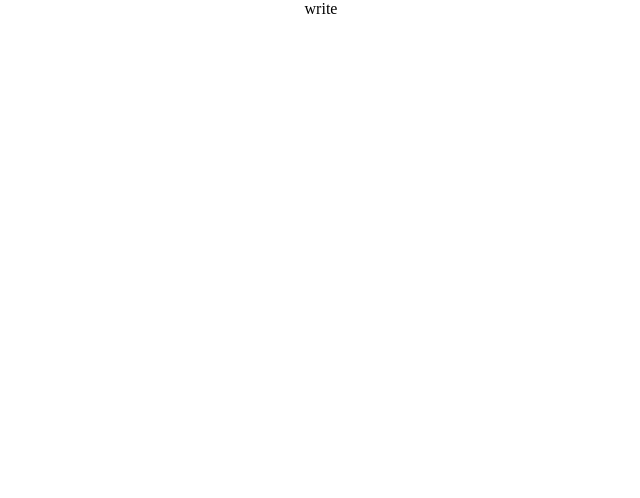
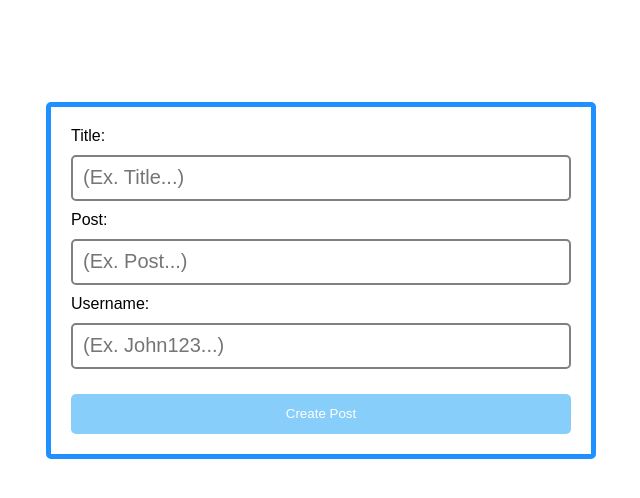
Before and after one commit to usernamebuzz/Express.js_practice, a Next.js app in the folder client/: page /write in a window 1280 px wide. Shown: the top 498 px of the page, without its empty margins (319-959 px from the left). Built offline with nearby package versions, Linux system fonts and the light colour scheme.

Commit message:
Feat: Create post

```diff
--- a/client/package.json
+++ b/client/package.json
@@ -12,9 +12,12 @@
     "@tanstack/react-query": "^4.36.1",
     "@tanstack/react-query-devtools": "^4.36.1",
     "axios": "^1.5.1",
+    "formik": "^2.4.5",
     "next": "13.5.4",
     "react": "^18",
-    "react-dom": "^18"
+    "react-dom": "^18",
+    "uuid": "^9.0.1",
+    "yup": "^1.3.2"
   },
   "devDependencies": {
     "eslint": "^8",
--- a/client/src/app/write/page.js
+++ b/client/src/app/write/page.js
@@ -1,7 +1,83 @@
-import React from 'react';
+'use client';
+import { Formik, Form, Field, ErrorMessage } from 'formik';
+import * as Yup from 'yup';
+import { useMutation } from '@tanstack/react-query';
+import axios from 'axios';
+import styles from './page.module.css';
 
-function write() {
-  return <div>write</div>;
+function Write() {
+  const initialValues = {
+    title: '',
+    postText: '',
+    username: '',
+  };
+
+  const validationSchema = Yup.object().shape({
+    title: Yup.string().required('You must input a Title!'),
+    postText: Yup.string().required('Post Text is required'),
+    username: Yup.string().min(3).max(15).required('Username is required'),
+  });
+
+  const createPost = async (data) => {
+    try {
+      const response = await axios.post('http://localhost:3001/posts', data);
+      // Handle response data or actions here
+      console.log('Post created:', response.data);
+    } catch (error) {
+      // Handle errors here
+      console.error('Error creating post:', error);
+    }
+  };
+
+  const { mutate, isLoading, isError, isSuccess } = useMutation(createPost);
+
+  const handleAddPost = (data) => {
+    // Trigger the mutation
+    mutate(data);
+  };
+
+  return (
+    <div className={styles.createPostPage}>
+      <Formik
+        initialValues={initialValues}
+        validationSchema={validationSchema}
+        onSubmit={handleAddPost}
+      >
+        <Form className={styles.formContainer}>
+          <label>Title: </label>
+          <ErrorMessage name="title" component="span" />
+          <Field
+            autocomplete="off"
+            id={styles.inputCreatePost}
+            name="title"
+            placeholder="(Ex. Title...)"
+          />
+          <label>Post: </label>
+          <ErrorMessage name="postText" component="span" />
+          <Field
+            autocomplete="off"
+            id={styles.inputCreatePost}
+            name="postText"
+            placeholder="(Ex. Post...)"
+          />
+          <label>Username: </label>
+          <ErrorMessage name="username" component="span" />
+          <Field
+            autocomplete="off"
+            id={styles.inputCreatePost}
+            name="username"
+            placeholder="(Ex. John123...)"
+          />
+
+          <button type="submit"> Create Post</button>
+        </Form>
+      </Formik>
+
+      {isLoading && <p>Submitting...</p>}
+      {isError && <p>There was an error submitting the data.</p>}
+      {isSuccess && <p>Post created successfully!</p>}
+    </div>
+  );
 }
 
-export default write;
+export default Write;
--- /dev/null
+++ b/client/src/app/write/page.module.css
@@ -0,0 +1,42 @@
+.createPostPage {
+  font-family: Arial, Helvetica, sans-serif;
+  width: 100vw;
+  height: 70vh;
+  display: flex;
+  justify-content: center;
+  align-items: center;
+}
+.formContainer {
+  display: flex;
+  flex-direction: column;
+  justify-content: center;
+  width: 500px;
+  height: auto;
+  padding: 20px;
+  border: 5px solid dodgerblue;
+  border-radius: 5px;
+}
+
+.formContainer #inputCreatePost {
+  height: 40px;
+  margin-top: 10px;
+  margin-bottom: 10px;
+  border: 2px solid grey;
+  border-radius: 5px;
+  padding-left: 10px;
+  font-size: 20px;
+}
+
+.formContainer button {
+  margin-top: 15px;
+  height: 40px;
+  border: none;
+  background-color: lightskyblue;
+  border-radius: 5px;
+  color: white;
+}
+
+.formContainer button:hover {
+  cursor: pointer;
+  background-color: dodgerblue;
+}
```
Also changed, not shown: 1 other file (tests, documents, lock files or other folders).
